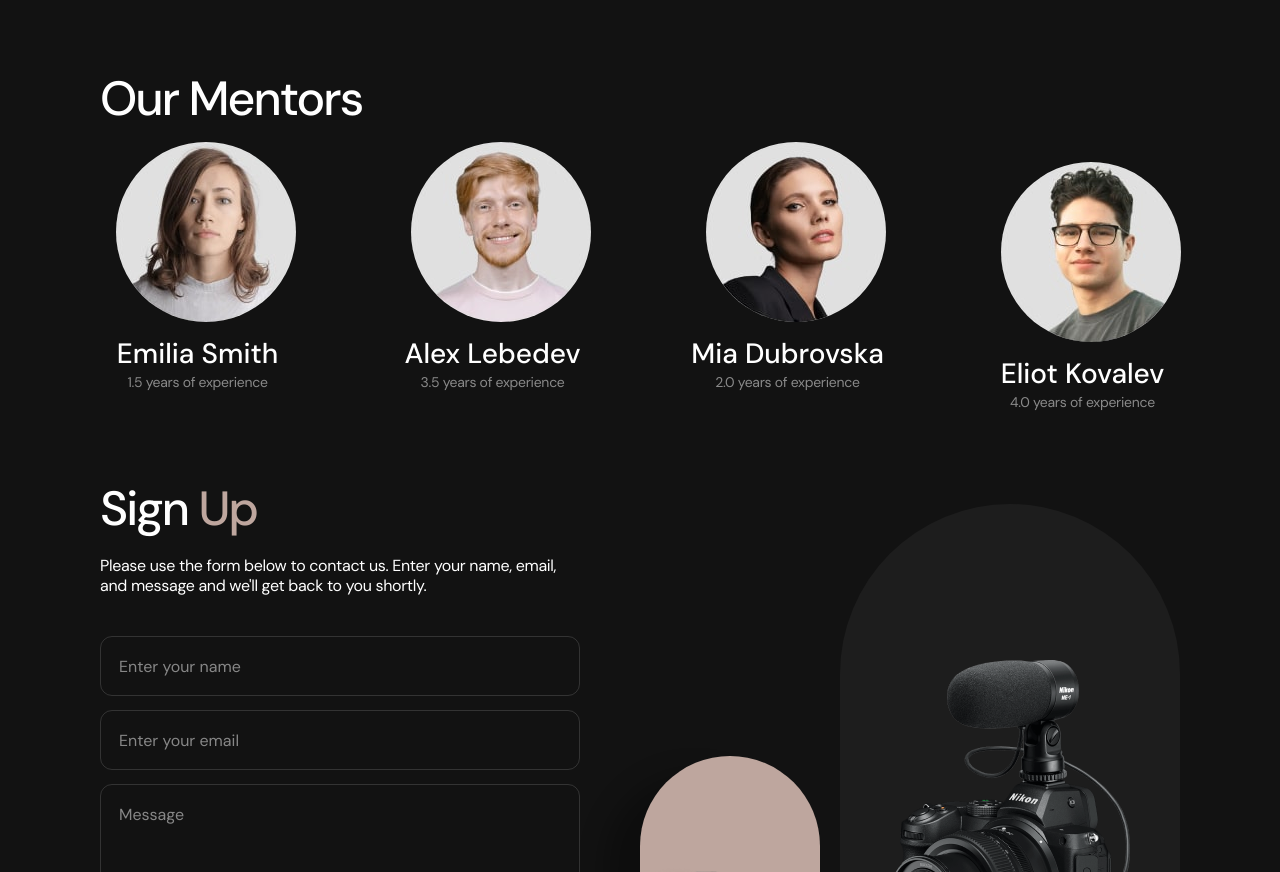
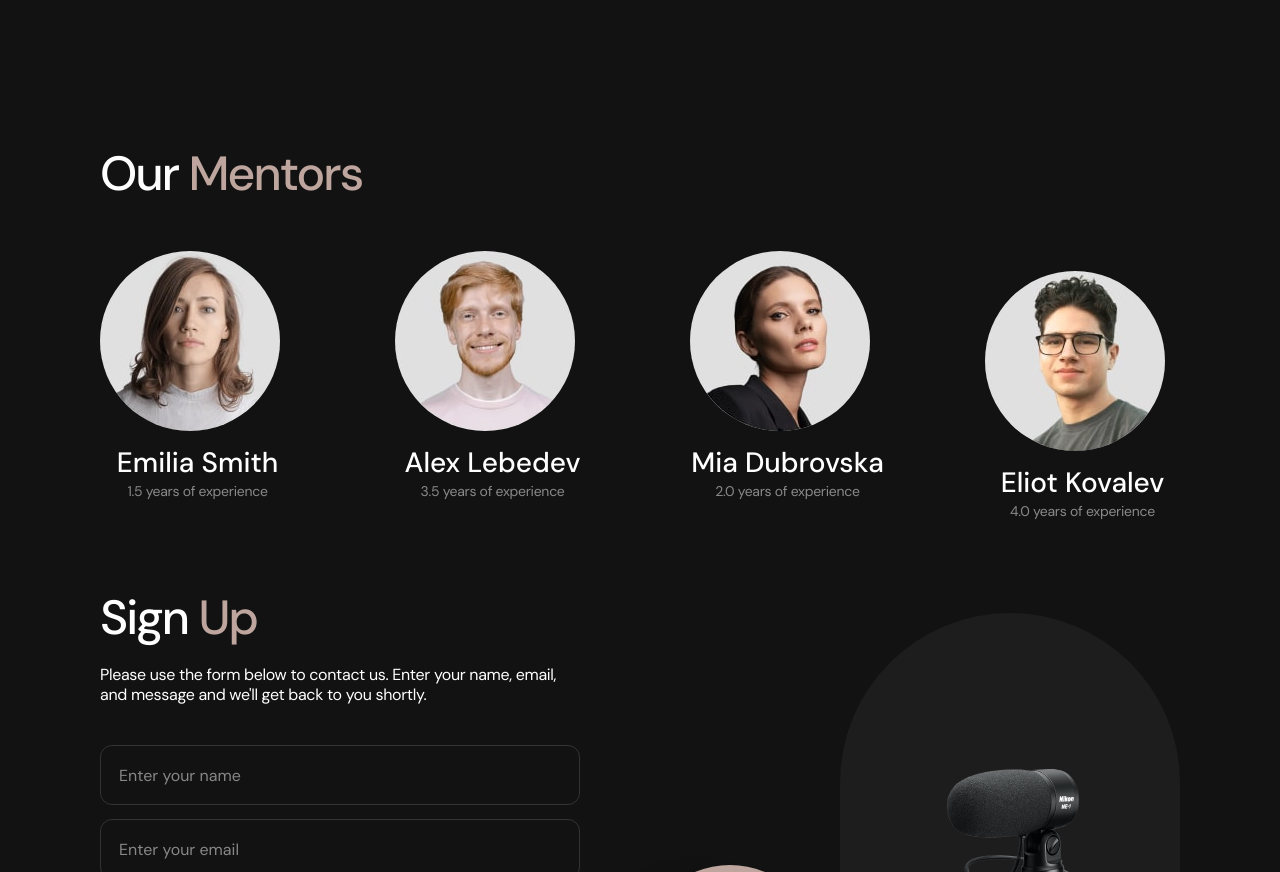
Before and after one commit to sno0wi/first-team-project, a website built with Vite: page src/index.html in a window 1280 px wide. Shown: the part 2336-3208 px from the top of the page. Built offline with nearby package versions, Linux system fonts and the light colour scheme.

Commit message:
add padings for our mentors

```diff
--- a/src/css/our_mentors.css
+++ b/src/css/our_mentors.css
@@ -1,7 +1,9 @@
-.mentor-container {
-  max-width: 335px;
+.mentor-section {
   padding-top: 40px;
   padding-bottom: 40px;
+}
+.mentor-container {
+  padding-top: 40px;
 }
 .mentor-list {
   display: flex;
@@ -14,7 +16,7 @@
 }
 .mentor-item img {
   border-radius: 50%;
-  margin: 16px;
+  margin-bottom: 16px;
 }
 .mentor {
   flex-direction: column;
@@ -22,7 +24,6 @@
   align-items: center;
   display: flex;
   flex-wrap: wrap;
-
   gap: 4px;
 }
 
@@ -32,6 +33,7 @@
   font-weight: 500;
   line-height: 1.14em;
   letter-spacing: -0.03em;
+  margin-bottom: 40px;
 }
 .mentor-title-span {
   color: var(--brown);
@@ -51,10 +53,12 @@
   letter-spacing: -0.02em;
 }
 @media screen and (min-width: 768px) {
-  .mentor-container {
-    max-width: 704px;
+  .mentor-section {
     padding-top: 50px;
     padding-bottom: 50px;
+  }
+  .mentor-container {
+    padding-top: 50px;
   }
   .mentor-list {
     gap: 93px 100px;
@@ -66,6 +70,7 @@
     font-size: 48px;
     line-height: 1.12em;
     letter-spacing: -0.04em;
+    margin-bottom: 50px;
   }
   .mentor-title {
     font-size: 28px;
@@ -78,10 +83,12 @@
   }
 }
 @media screen and (min-width: 1280px) {
-  .mentor-container {
-    max-width: 1080px;
+  .mentor-section {
     padding-top: 75px;
     padding-bottom: 75px;
+  }
+  .mentor-container {
+    padding-top: 75px;
   }
   .mentor-list {
     gap: 100px;
@@ -91,9 +98,6 @@
   }
 }
 @media screen and (min-width: 1440px) {
-  .mentor-container {
-    max-width: 1240px;
-  }
   .mentor-list {
     gap: 100px;
   }
--- a/src/partials/our_mentors.html
+++ b/src/partials/our_mentors.html
@@ -1,7 +1,9 @@
 <!-- Our Mentors Section -->
-<section class="mentor-section">
-  <div class="container mentor-container">
-    <h2 class="mentor-title-section">Our Mentors</h2>
+<section class="mentor-section container">
+  <div class="mentor-container">
+    <h2 class="mentor-title-section">
+      Our <span class="mentor-title-span">Mentors</span>
+    </h2>
     <ul class="mentor-list">
       <li class="mentor-item">
         <img
```
